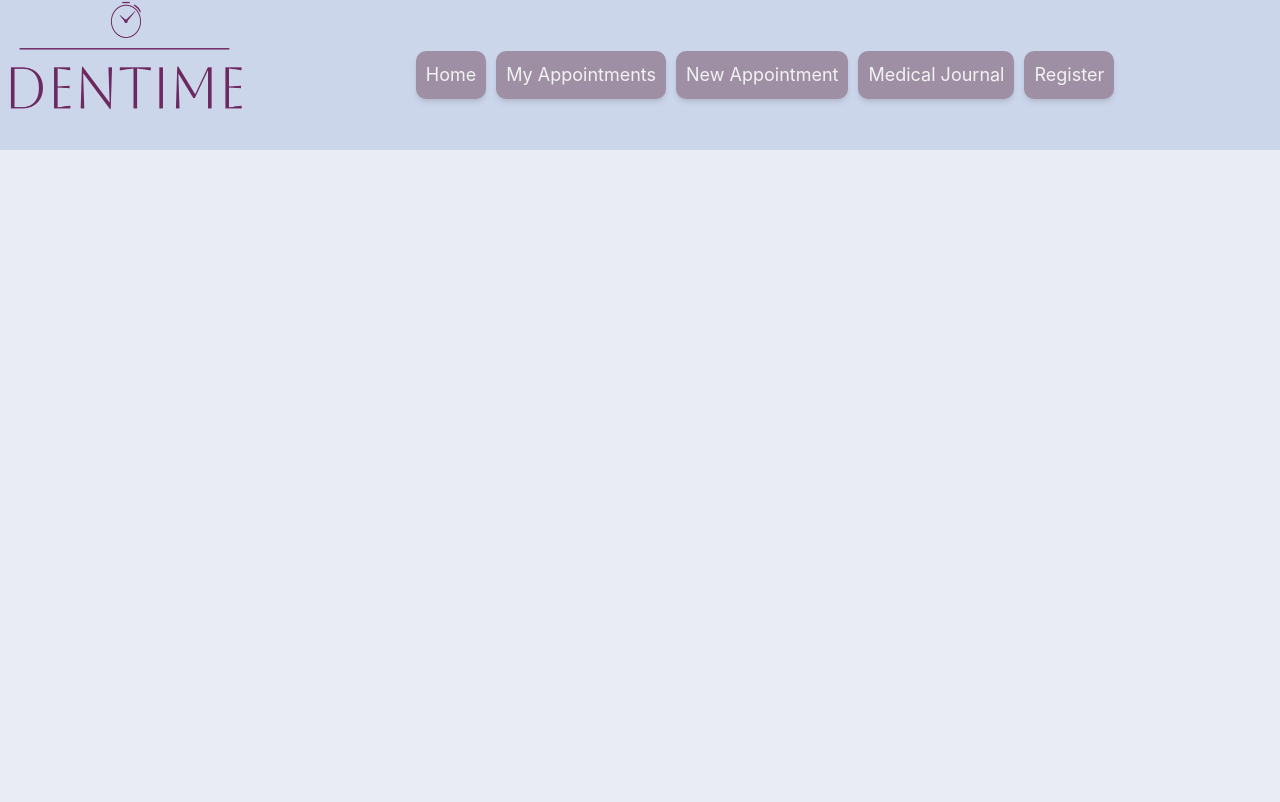
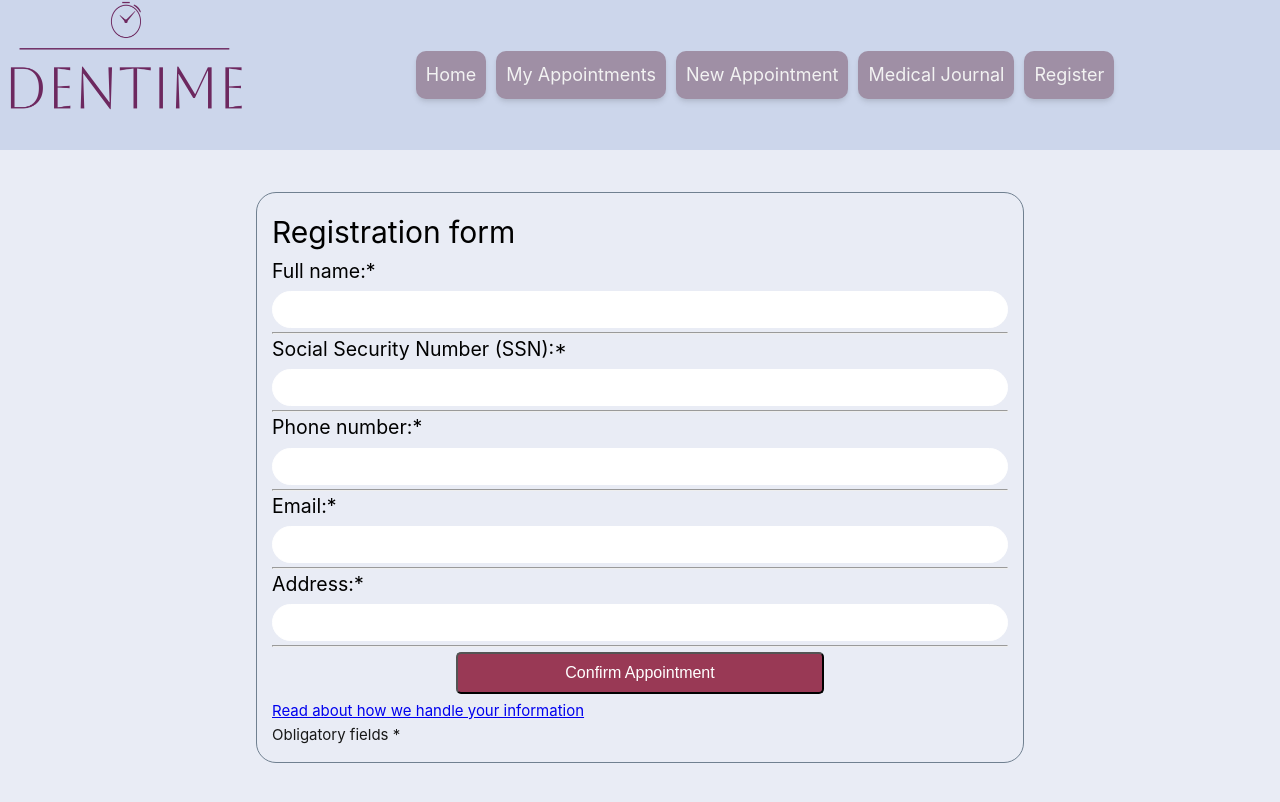
Before and after one commit to gusalzib/Distributed-Systems---Dental-Health-Care-System, a Vue app in the folder dentalHeathcareSystem/client_patient/: page /registration in a window 1280 px wide. Shown: the top 802 px of the page. Built offline with nearby package versions, Linux system fonts and the light colour scheme; no server answers.

Commit message:
#18 add registration page and registration form

```diff
--- a/dentalHeathcareSystem/client_patient/src/assets/main.css
+++ b/dentalHeathcareSystem/client_patient/src/assets/main.css
@@ -388,10 +388,13 @@ the card, which is also something that we might need to add later.*/
   font-size: 2em;
   margin: 5px auto;
 }
+/*XXXXXXXXXXXXXXXXXXXXXXXXXXXXXXXXXXXXXXXXXXXXXXXXX Registration PAGE  xxxxxxxxxxxxxxxxxxxxxxxxxxxxxxxxxxxxxxxxxxxxxxxxxxxxxxxx*/
+.registration-container{
+  width: 60%;
+  margin: 15% auto;
+}
 /*XXXXXXXXXXXXXXXXXXXXXXXXXXXXXXXXXXXXXXXXXXXXXXXXX  PAGE  xxxxxxxxxxxxxxxxxxxxxxxxxxxxxxxxxxxxxxxxxxxxxxxxxxxxxxxx*/
 
 /*XXXXXXXXXXXXXXXXXXXXXXXXXXXXXXXXXXXXXXXXXXXXXXXXX  PAGE  xxxxxxxxxxxxxxxxxxxxxxxxxxxxxxxxxxxxxxxxxxxxxxxxxxxxxxxx*/
 
 /*XXXXXXXXXXXXXXXXXXXXXXXXXXXXXXXXXXXXXXXXXXXXXXXXX  PAGE  xxxxxxxxxxxxxxxxxxxxxxxxxxxxxxxxxxxxxxxxxxxxxxxxxxxxxxxx*/
-
-/*XXXXXXXXXXXXXXXXXXXXXXXXXXXXXXXXXXXXXXXXXXXXXXXXX  PAGE  xxxxxxxxxxxxxxxxxxxxxxxxxxxxxxxxxxxxxxxxxxxxxxxxxxxxxxxx*/
--- a/dentalHeathcareSystem/client_patient/src/router.js
+++ b/dentalHeathcareSystem/client_patient/src/router.js
@@ -5,13 +5,16 @@ import NewAppointment from "./views/NewAppointment.vue";
 import PrivacyPolicy from "./views/PrivacyPolicy.vue";
 import MyAppointments from "./views/MyAppointments.vue";
 import SingleAppointment from "./views/SingleAppointment.vue";
+import Registration from "./views/Registration.vue";
 
 const routes = [
   { path: "/", name: "home", component: Home },
   { path: "/new/appointment", name: "newAppointment", component: NewAppointment },
   { path: '/privacy_policy', name: 'privacy_policy', component: PrivacyPolicy },
   { path: '/my_appointments', name: 'my_appointments', component: MyAppointments },
-  {path: '/single_appointment', name: 'singleAppointment', component: SingleAppointment}
+  { path: '/single_appointment', name: 'singleAppointment', component: SingleAppointment },
+  { path: '/registration', name: 'registration', component: Registration },
+
 
 ];
 
--- /dev/null
+++ b/dentalHeathcareSystem/client_patient/src/views/Registration.vue
@@ -0,0 +1,60 @@
+<template>
+  <main>
+        <div class="registration-container">
+
+            <div class="patient-information-form">
+                <h1>Registration form</h1>
+                <label>Full name:* </label>
+                <input type="text" id="patient-name"  v-model="patient.name" required>
+                <hr>
+                <label>Social Security Number (SSN):* </label>
+                <input type="text" id="patient-ssn" v-model="patient.ssn" required>
+                <hr>
+
+                <label>Phone number:* </label>
+                <input type="text" id="patient-phone" v-model="patient.phone_number" required>
+                <hr>
+
+                <label>Email:* </label>
+                <input type="email" id="patient-email" v-model="patient.email" required>
+                <hr>
+
+                <label>Address:* </label>
+                <input type="address" id="patient-address" v-model="patient.address" required>
+                <hr>
+                <button class="submit-button">Confirm Appointment</button>
+                <router-link to="/privacy_policy">Read about how we handle your information</router-link>
+                <p>Obligatory fields *</p>
+            </div>
+        </div>
+  </main>
+</template>
+
+
+<script>
+// @ is an alias to /src
+import { Api } from '@/Api'
+
+export default {
+  name: 'registration',
+  data() {
+    return {
+        patient: {
+            name: '',
+            email: '',
+            phone_number: '',
+            ssn: '',
+            address: '',
+        },
+    }
+  },
+    mounted() {
+
+  },
+    methods: {
+
+  }
+}
+</script>
+
+<style src="../assets/main.css"></style>
```
